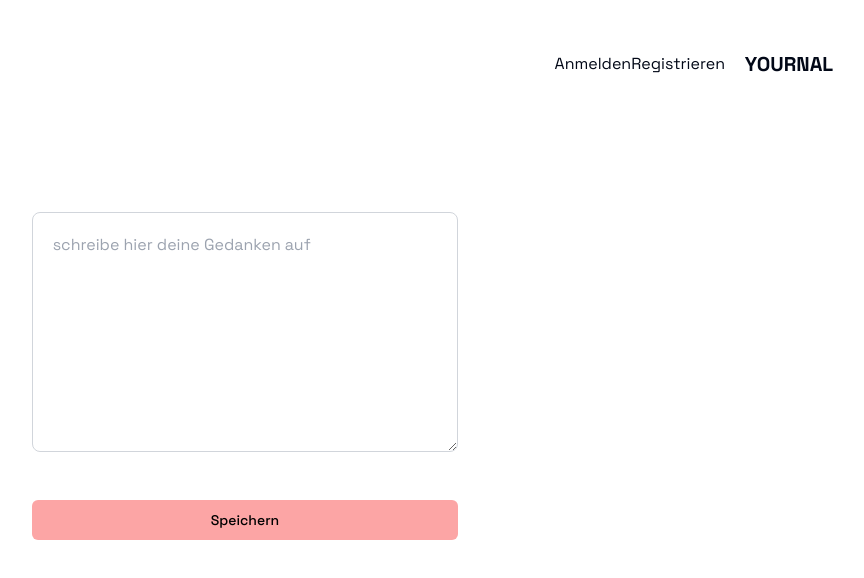
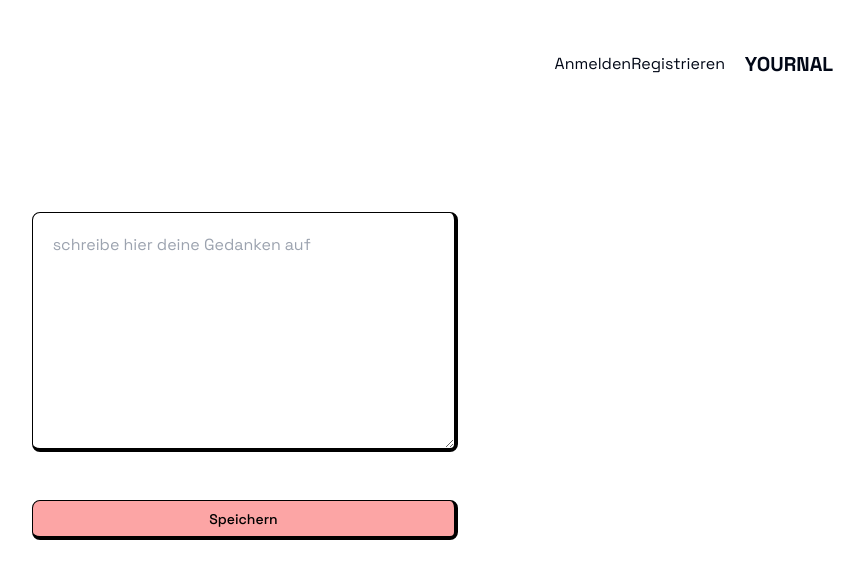
Before and after one commit to tobiasmeyhoefer/yournal, a Next.js app: page /neuerEintrag in a window 1280 px wide. Shown: the top 578 px of the page, without its empty margins (395-1259 px from the left). Built offline with nearby package versions, Linux system fonts and the light colour scheme; no server answers.

Commit message:
neobrutalismus style

```diff
--- a/app/gedanken/page.tsx
+++ b/app/gedanken/page.tsx
@@ -6,7 +6,7 @@ import { Suspense } from "react"
 const gedanken = () => {
 
   return (
-    <div className="w-full h-full flex flex-col items-center gap-4 pt-40">
+    <div className="w-full flex flex-col items-center gap-4 pt-60 pb-12">
       <Suspense fallback={<ThoughtsSkeleton/>}>
         <Thoughts></Thoughts>
       </Suspense>
--- a/app/neuerEintrag/page.tsx
+++ b/app/neuerEintrag/page.tsx
@@ -27,7 +27,7 @@ const NeuerEintrag = () => {
         <textarea
           name="thought"
           required
-          className="h-60 p-5 border border-gray-300 rounded-lg outline-none"
+          className="h-60 p-5 border border-black border-b-4 border-r-4 rounded-lg outline-none"
           placeholder="schreibe hier deine Gedanken auf"
         />
         <SubmitButton  text="Speichern"/>
--- a/components/Navigation/SideBar.tsx
+++ b/components/Navigation/SideBar.tsx
@@ -10,10 +10,11 @@ export default function SideBar({
 }): JSX.Element {
   return (
     <div
-      className="fixed md:hidden w-full bg-white bottom-0 top-0 flex justify-center"
+      className="fixed md:hidden w-full bg-white flex justify-center transition-all"
       style={{
         opacity: `${isOpen ? "1" : "0"}`,
-        top: ` ${isOpen ? "0" : "100%"}`,
+        top: ` ${isOpen ? "0" : "-100%"}`,
+        bottom: ` ${isOpen ? "0" : null}`
       }}
     >
       <ul className="text-center text-xl w-full flex flex-col justify-center">
--- a/components/ui/SubmitButton.tsx
+++ b/components/ui/SubmitButton.tsx
@@ -1,14 +1,23 @@
-'use client'
+"use client"
+import { Loader2 } from "lucide-react"
+import { useFormStatus } from "react-dom"
+import { Button } from "./button"
 
-import { useFormStatus } from 'react-dom'
-import { Button } from './button'
-
-export function SubmitButton({text}: {text: string}) {
+export function SubmitButton({ text }: { text: string }) {
   const { pending } = useFormStatus()
 
-  return (
-    <Button type="submit" className='bg-red-300 text-black' disabled={pending}>
-      {text}
-    </Button>
-  )
+  if (pending) {
+    return (
+      <Button disabled>
+        <Loader2 className="mr-2 h-4 w-4 animate-spin" />
+        {text}
+      </Button>
+    )
+  } else {
+    return (
+      <Button type="submit" className="bg-red-300 text-black border rounded-lg border-b-4 border-r-4 border-black hover:bg-red-200" disabled={pending}>
+        {text}
+      </Button>
+    )
+  }
 }
--- a/components/ui/Thoughts.tsx
+++ b/components/ui/Thoughts.tsx
@@ -7,7 +7,7 @@ const Thoughts = async () => {
   return (
     <>
       {thoughts.map((thought) => (
-        <div key={thought.id} className="flex h-fit w-2/3 xl:w-1/3 flex-col p-4 border gap-4">
+        <div key={thought.id} className="flex h-fit w-2/3 xl:w-1/3 flex-col p-4 border border-b-4 border-r-4 border-black gap-4">
           <p className="text-gray-600">{thought.createdAt.toLocaleDateString()}</p>
           {/* <p>{thought.thought}</p> */}
           <ThoughtText thought={thought.thought}/>
@@ -17,9 +17,6 @@ const Thoughts = async () => {
               await deleteThought(thought.id)
             }}
           >
-            {/* <button type="submit" className="bg-red-300 p-2 rounded-lg">
-              Löschen
-            </button> */}
             <SubmitButton text="Löschen"/>
           </form>
         </div>
```
